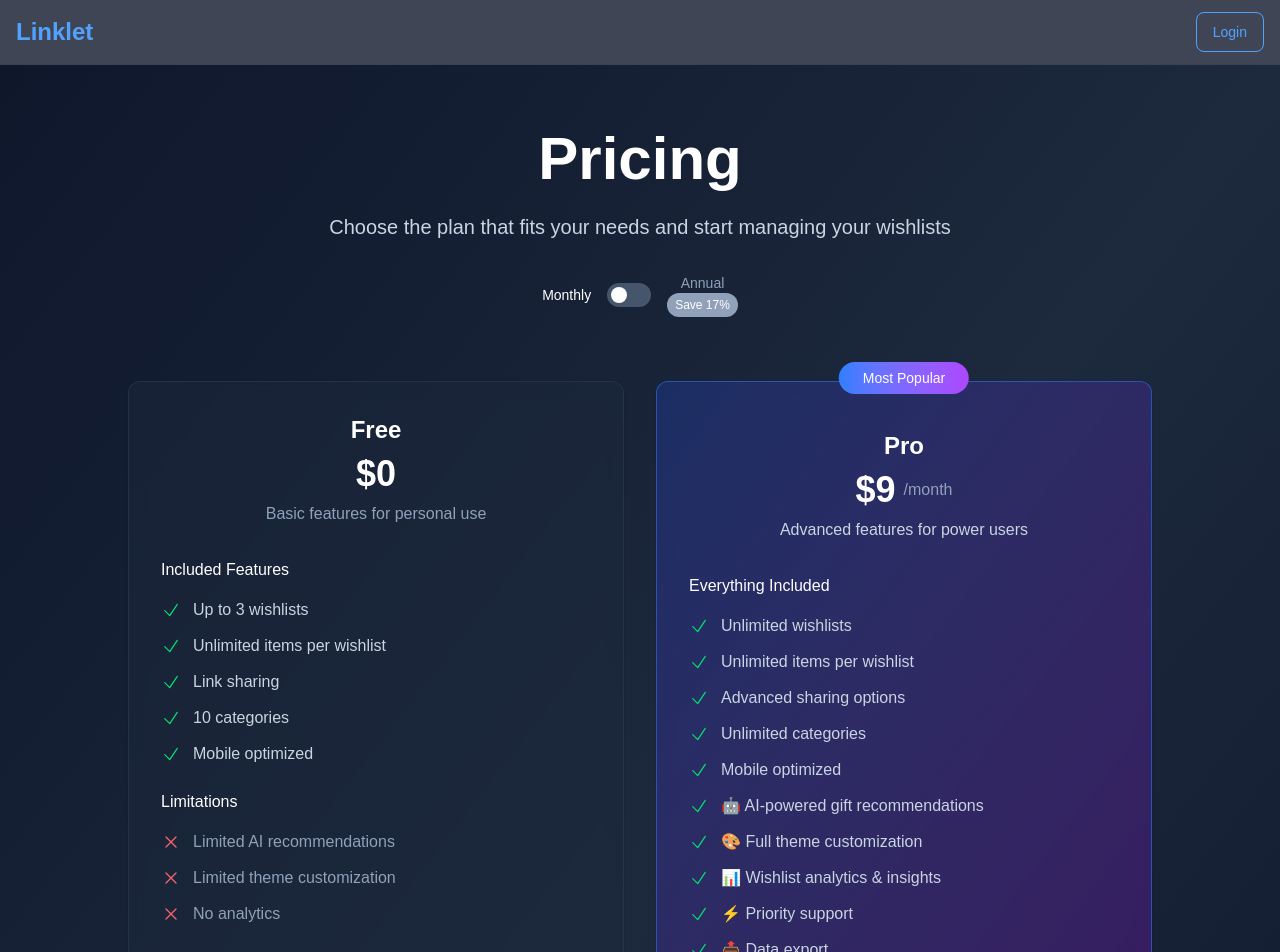
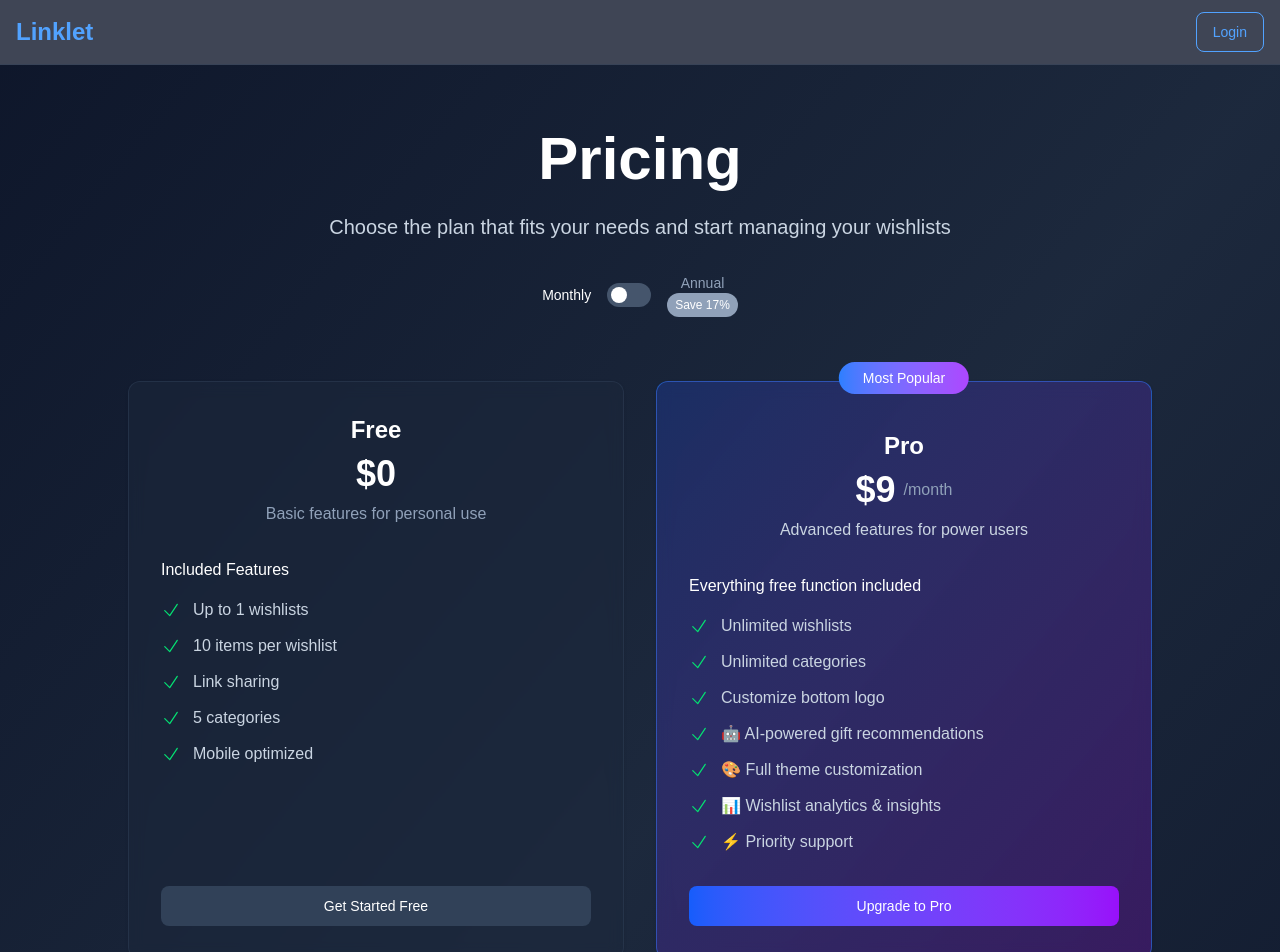
Before and after one commit to HyungwonJang0327/linklet, a Next.js app: page /en/pricing in a window 1280 px wide. Shown: the top 952 px of the page. Built offline with nearby package versions, Linux system fonts and the light colour scheme.

Commit message:
fix: 무료, 프로 플랜 기능 정리

```diff
--- a/app/[locale]/pricing/page.tsx
+++ b/app/[locale]/pricing/page.tsx
@@ -17,16 +17,11 @@ export default function PricingPage() {
     price: t('pricing.free.price') || '₩0',
     description: t('pricing.free.description') || '개인 사용자를 위한 기본 기능',
     features: [
-      t('pricing.free.features.wishlists') || '최대 3개 위시리스트',
-      t('pricing.free.features.items') || '위시리스트당 무제한 아이템',
+      t('pricing.free.features.wishlists') || '최대 1개 위시리스트',
+      t('pricing.free.features.items') || '위시리스트당 10개 아이템',
       t('pricing.free.features.sharing') || '링크 공유',
       t('pricing.free.features.categories') || '10개 카테고리',
       t('pricing.free.features.mobile') || '모바일 최적화'
-    ],
-    limitations: [
-      t('pricing.free.limitations.recommendations') || 'AI 추천 기능 제한',
-      t('pricing.free.limitations.customization') || '테마 커스터마이징 제한',
-      t('pricing.free.limitations.analytics') || '분석 기능 없음'
     ]
   }
 
@@ -39,17 +34,15 @@ export default function PricingPage() {
     badge: t('pricing.pro.badge') || 'Most Popular',
     features: [
       t('pricing.pro.features.wishlists') || '무제한 위시리스트',
-      t('pricing.pro.features.items') || '위시리스트당 무제한 아이템',
-      t('pricing.pro.features.sharing') || '고급 공유 옵션',
+      // t('pricing.pro.features.sharing') || '고급 공유 옵션',
       t('pricing.pro.features.categories') || '무제한 카테고리',
-      t('pricing.pro.features.mobile') || '모바일 최적화',
+      t('pricing.pro.features.customLogo') || '하단 로고 커스텀',
       t('pricing.pro.features.recommendations') || '🤖 AI 기반 선물 추천',
       t('pricing.pro.features.customization') || '🎨 완전한 테마 커스터마이징',
       t('pricing.pro.features.analytics') || '📊 위시리스트 분석 및 인사이트',
       t('pricing.pro.features.priority') || '⚡ 우선 지원',
-      t('pricing.pro.features.export') || '📤 데이터 내보내기'
-    ],
-    limitations: []
+      // t('pricing.pro.features.export') || '📤 데이터 내보내기'
+    ]
   }
 
   const currentProPrice = isAnnual ? proPlan.annualPrice : proPlan.monthlyPrice
@@ -93,15 +86,14 @@ export default function PricingPage() {
         {/* Pricing Cards */}
         <div className="grid lg:grid-cols-2 gap-8 max-w-5xl mx-auto">
           {/* Free Plan */}
-          <Card className="bg-slate-800/50 border-slate-700/50 backdrop-blur-sm p-8 relative">
+          <Card className="bg-slate-800/50 border-slate-700/50 backdrop-blur-sm p-8 relative flex flex-col">
             <div className="text-center mb-8">
               <h3 className="text-2xl font-bold text-white mb-2">{freePlan.name}</h3>
               <div className="text-4xl font-bold text-white mb-2">{freePlan.price}</div>
               <p className="text-slate-400">{freePlan.description}</p>
             </div>
 
-            <div className="space-y-6">
-              <div>
+            <div className="flex-1">
               <h4 className="text-white font-medium mb-4">
                 {t('pricing.included') || '포함된 기능'}
               </h4>
@@ -115,28 +107,13 @@ export default function PricingPage() {
               </ul>
             </div>
 
-              <div>
-                <h4 className="text-white font-medium mb-4">
-                  {t('pricing.limitations') || '제한 사항'}
-                </h4>
-                <ul className="space-y-3">
-                  {freePlan.limitations.map((limitation, index) => (
-                    <li key={index} className="flex items-center gap-3">
-                      <XMarkIcon className="w-5 h-5 text-red-400 flex-shrink-0" />
-                      <span className="text-slate-400">{limitation}</span>
-                    </li>
-                  ))}
-                </ul>
-              </div>
-            </div>
-
             <Button className="w-full mt-8 bg-slate-700 hover:bg-slate-600 text-white">
               {t('pricing.free.cta') || '무료로 시작하기'}
             </Button>
           </Card>
 
           {/* Pro Plan */}
-          <Card className="bg-gradient-to-br from-blue-900/50 to-purple-900/50 border-blue-500/50 backdrop-blur-sm p-8 relative">
+          <Card className="bg-gradient-to-br from-blue-900/50 to-purple-900/50 border-blue-500/50 backdrop-blur-sm p-8 relative flex flex-col">
             {/* Popular Badge */}
             <div className="absolute -top-4 left-1/2 transform -translate-x-1/2">
               <span className="bg-gradient-to-r from-blue-500 to-purple-500 text-white px-6 py-2 rounded-full text-sm font-medium">
@@ -160,7 +137,7 @@ export default function PricingPage() {
               <p className="text-slate-300">{proPlan.description}</p>
             </div>
 
-            <div className="space-y-6">
+            <div className="flex-1">
               <div>
                 <h4 className="text-white font-medium mb-4">
                   {t('pricing.everything') || '모든 기능 포함'}
--- a/lib/i18n/locales/en.json
+++ b/lib/i18n/locales/en.json
@@ -256,17 +256,17 @@
     "save": "Save 17%",
     "included": "Included Features",
     "limitations": "Limitations",
-    "everything": "Everything Included",
+    "everything": "Everything free function included",
     "free": {
       "name": "Free",
       "price": "$0",
       "description": "Basic features for personal use",
       "cta": "Get Started Free",
       "features": {
-        "wishlists": "Up to 3 wishlists",
-        "items": "Unlimited items per wishlist",
+        "wishlists": "Up to 1 wishlists",
+        "items": "10 items per wishlist",
         "sharing": "Link sharing",
-        "categories": "10 categories",
+        "categories": "5 categories",
         "mobile": "Mobile optimized"
       },
       "limitations": {
@@ -293,7 +293,8 @@
         "customization": "🎨 Full theme customization",
         "analytics": "📊 Wishlist analytics & insights",
         "priority": "⚡ Priority support",
-        "export": "📤 Data export"
+        "export": "📤 Data export",
+        "customLogo": "Customize bottom logo"
       }
     },
     "faq": {
--- a/lib/i18n/locales/jp.json
+++ b/lib/i18n/locales/jp.json
@@ -256,17 +256,17 @@
     "save": "17%お得",
     "included": "含まれる機能",
     "limitations": "制限事項",
-    "everything": "全機能含む",
+    "everything": "全無料機能含む",
     "free": {
       "name": "無料",
       "price": "¥0",
       "description": "個人利用の基本機能",
       "cta": "無料で始める",
       "features": {
-        "wishlists": "最大3つのウィッシュリスト",
-        "items": "ウィッシュリスト当たり無制限アイテム",
+        "wishlists": "最大1つのウィッシュリスト",
+        "items": "ウィッシュリスト当たり10個アイテム",
         "sharing": "リンク共有",
-        "categories": "10カテゴリー",
+        "categories": "5カテゴリー",
         "mobile": "モバイル最適化"
       },
       "limitations": {
@@ -293,7 +293,8 @@
         "customization": "🎨 完全テーマカスタマイズ",
         "analytics": "📊 ウィッシュリスト分析・洞察",
         "priority": "⚡ 優先サポート",
-        "export": "📤 データエクスポート"
+        "export": "📤 データエクスポート",
+        "customLogo": "下部ロゴカスタマイズ"
       }
     },
     "faq": {
--- a/lib/i18n/locales/kr.json
+++ b/lib/i18n/locales/kr.json
@@ -256,17 +256,17 @@
     "save": "17% 절약",
     "included": "포함된 기능",
     "limitations": "제한 사항",
-    "everything": "모든 기능 포함",
+    "everything": "모든 무료 기능 포함",
     "free": {
       "name": "무료",
       "price": "₩0",
       "description": "개인 사용자를 위한 기본 기능",
       "cta": "무료로 시작하기",
       "features": {
-        "wishlists": "최대 3개 위시리스트",
-        "items": "위시리스트당 무제한 아이템",
+        "wishlists": "최대 1개 위시리스트",
+        "items": "위시리스트당 10개 아이템",
         "sharing": "링크 공유",
-        "categories": "10개 카테고리",
+        "categories": "5개 카테고리",
         "mobile": "모바일 최적화"
       },
       "limitations": {
@@ -293,7 +293,8 @@
         "customization": "🎨 완전한 테마 커스터마이징",
         "analytics": "📊 위시리스트 분석 및 인사이트",
         "priority": "⚡ 우선 지원",
-        "export": "📤 데이터 내보내기"
+        "export": "📤 데이터 내보내기",
+        "customLogo": "하단 로고 커스텀"
       }
     },
     "faq": {
```
Lines whose indentation alone changed are shown as unchanged.
